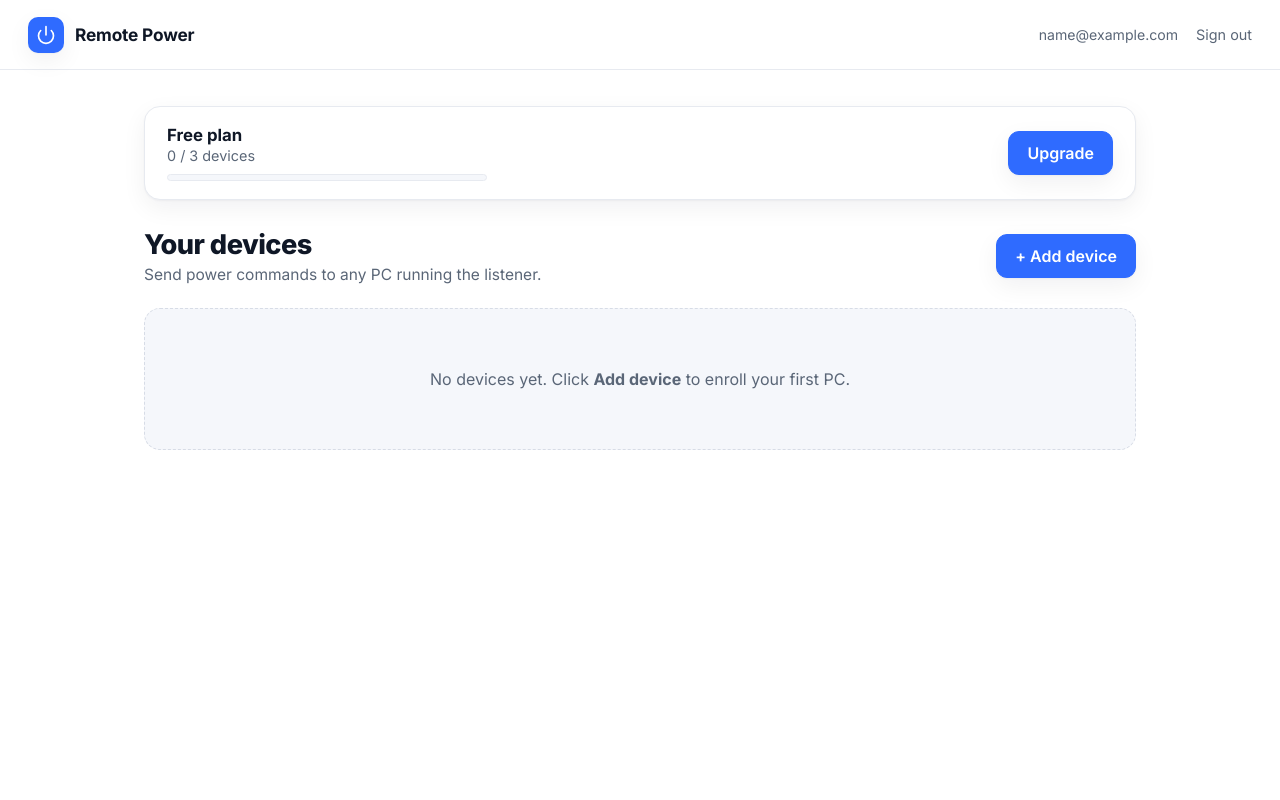
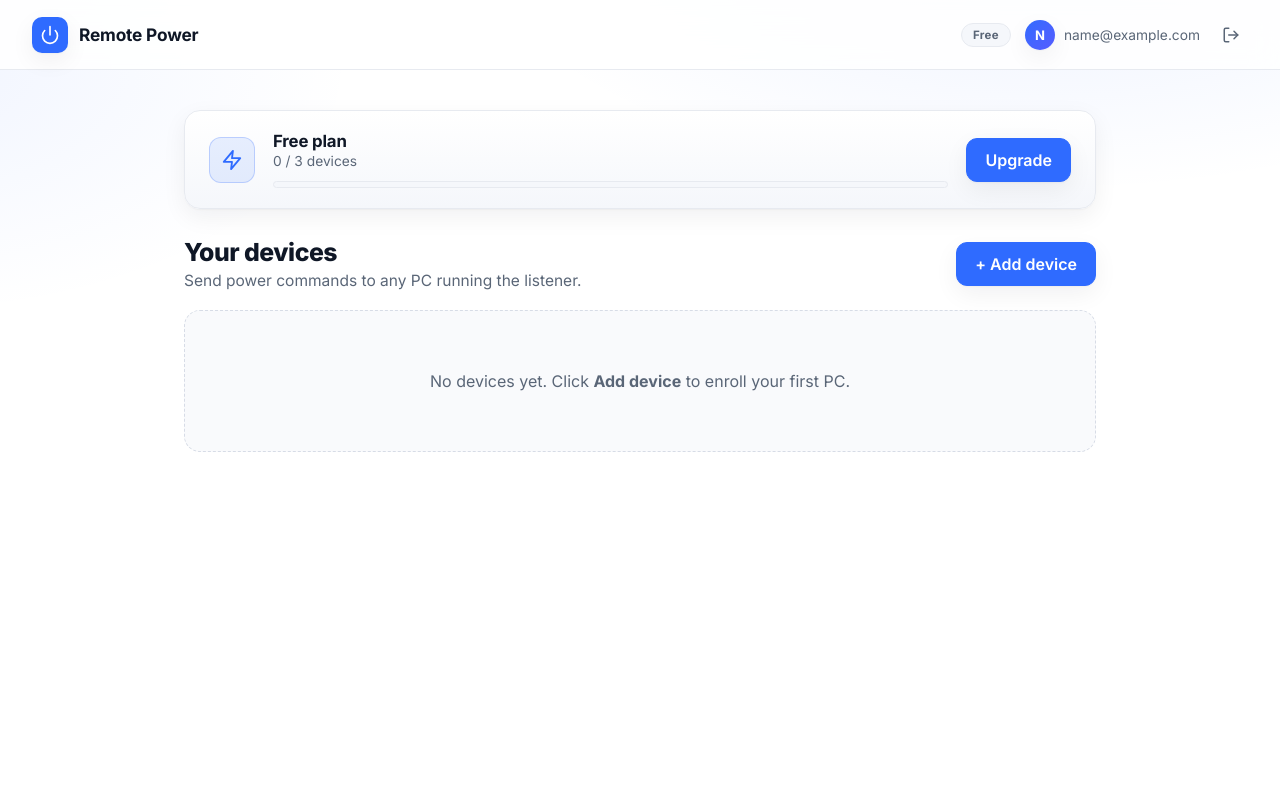
Before and after one commit to Voidwarex/Yakuza-Macro, a Flask app: page / in a window 1280 px wide. Run offline with Flask 3, Linux system fonts and the light colour scheme; the visitor is signed in with stand-in values (Sample User, id 1); data comes from the database, SQL or seed files in the repository; data that the repository does not hold is empty.

Commit message:
Panel: modernize the dashboard look
- Top bar: plan badge, gradient user avatar (initial), email, and an icon
  logout button instead of plain text.
- Plan bar: a lightning icon tile and a soft gradient surface.
- Background depth via subtle accent radial glows (fixed); richer card
  surfaces with a gentle gradient and stronger online tint; tighter spacing
  and a narrower, more intentional content width.

Co-Authored-By: Claude Opus 4.8 <noreply@anthropic.com>
Claude-Session: https://claude.ai/code/session_01T6GLoz1LP5tzuShLKJRsKZ

```diff
--- a/server/static/style.css
+++ b/server/static/style.css
@@ -470,3 +470,79 @@ select:focus, input[type="time"]:focus, input[type="datetime-local"]:focus {
     display: inline-flex; align-items: center; gap: 6px;
     margin-top: 16px; color: var(--muted); font-size: 0.78rem;
 }
+
+/* ===========================================================
+   Dashboard polish — more professional / modern
+   =========================================================== */
+
+body {
+    background:
+        radial-gradient(1000px 480px at 82% -12%, var(--accent-soft), transparent 60%),
+        radial-gradient(760px 420px at -8% 8%, color-mix(in srgb, var(--accent) 7%, transparent), transparent 60%),
+        var(--bg);
+    background-attachment: fixed;
+}
+
+/* ---- top bar ---- */
+.topbar { padding: 0 32px; }
+.topbar-right { gap: 14px; }
+
+.plan-badge {
+    font-size: 0.72rem; font-weight: 700; letter-spacing: 0.03em;
+    padding: 4px 11px; border-radius: 999px;
+    background: var(--bg-soft); color: var(--muted); border: 1px solid var(--border);
+}
+.plan-badge.plan-pro {
+    background: var(--accent-soft); color: var(--accent);
+    border-color: color-mix(in srgb, var(--accent) 30%, transparent);
+}
+.plan-badge.plan-business {
+    background: linear-gradient(135deg, var(--accent), #7a4dff); color: #fff; border-color: transparent;
+}
+
+.user-chip { display: flex; align-items: center; gap: 9px; }
+.avatar {
+    width: 30px; height: 30px; border-radius: 50%; flex-shrink: 0;
+    display: grid; place-items: center; color: #fff; font-weight: 700; font-size: 0.82rem;
+    background: linear-gradient(135deg, var(--accent), color-mix(in srgb, var(--accent) 50%, #7a4dff));
+    box-shadow: var(--shadow);
+}
+.topbar-right .email { font-size: 0.86rem; color: var(--muted); }
+.signout {
+    display: grid; place-items: center; width: 34px; height: 34px;
+    border-radius: 9px; color: var(--muted); border: 1px solid transparent; transition: all 0.15s;
+}
+.signout:hover { color: var(--text); background: var(--bg-soft); border-color: var(--border); }
+@media (max-width: 640px) { .topbar-right .email, .plan-badge { display: none; } }
+
+/* ---- layout ---- */
+.container { max-width: 960px; padding-top: 40px; }
+h1 { font-size: 1.55rem; }
+.row { margin-bottom: 20px; }
+
+/* ---- plan bar ---- */
+.plan-bar {
+    background: linear-gradient(180deg, var(--surface), var(--bg-soft));
+    padding: 20px 24px; gap: 18px;
+}
+.plan-icon {
+    width: 46px; height: 46px; border-radius: 12px; flex-shrink: 0;
+    display: grid; place-items: center;
+    background: var(--accent-soft); color: var(--accent);
+    border: 1px solid color-mix(in srgb, var(--accent) 24%, transparent);
+}
+.plan-info { flex: 1; min-width: 180px; }
+.plan-name { font-size: 1.05rem; font-weight: 700; letter-spacing: -0.01em; }
+.plan-usage { color: var(--muted); font-size: 0.86rem; margin-top: 2px; }
+.plan-bar .meter { max-width: none; margin-top: 12px; }
+
+/* ---- device cards ---- */
+.card {
+    background: linear-gradient(180deg, var(--surface), color-mix(in srgb, var(--bg-soft) 50%, var(--surface)));
+    border-radius: 14px; padding: 20px 22px;
+}
+.card.is-online { border-color: color-mix(in srgb, var(--on) 24%, var(--border)); }
+.dev-icon { border-radius: 11px; }
+
+/* ---- empty state ---- */
+.empty { background: color-mix(in srgb, var(--bg-soft) 60%, transparent); }
--- a/server/templates/dashboard.html
+++ b/server/templates/dashboard.html
@@ -21,14 +21,30 @@
             Remote Power
         </div>
         <div class="topbar-right">
-            <span class="muted email">{{ email }}</span>
-            <a class="muted" href="{{ url_for('logout') }}">Sign out</a>
+            <span class="plan-badge plan-{{ plan }}">{{ plan_name }}</span>
+            <div class="user-chip">
+                <span class="avatar">{{ email[0]|upper }}</span>
+                <span class="email">{{ email }}</span>
+            </div>
+            <a class="signout" href="{{ url_for('logout') }}" aria-label="Sign out" title="Sign out">
+                <svg width="18" height="18" viewBox="0 0 24 24" fill="none" stroke="currentColor"
+                     stroke-width="2" stroke-linecap="round" stroke-linejoin="round">
+                    <path d="M9 21H5a2 2 0 0 1-2-2V5a2 2 0 0 1 2-2h4"/>
+                    <polyline points="16 17 21 12 16 7"/><line x1="21" y1="12" x2="9" y2="12"/>
+                </svg>
+            </a>
         </div>
     </div>
 
     <div class="container">
         <!-- Plan / usage bar -->
         <div class="plan-bar">
+            <div class="plan-icon">
+                <svg width="22" height="22" viewBox="0 0 24 24" fill="none" stroke="currentColor"
+                     stroke-width="2" stroke-linecap="round" stroke-linejoin="round">
+                    <path d="M13 2 3 14h9l-1 8 10-12h-9l1-8z"/>
+                </svg>
+            </div>
             <div class="plan-info">
                 <div class="plan-name">{{ plan_name }} plan</div>
                 <div class="plan-usage" id="usageText">{{ used }} / {{ limit }} devices</div>
```
